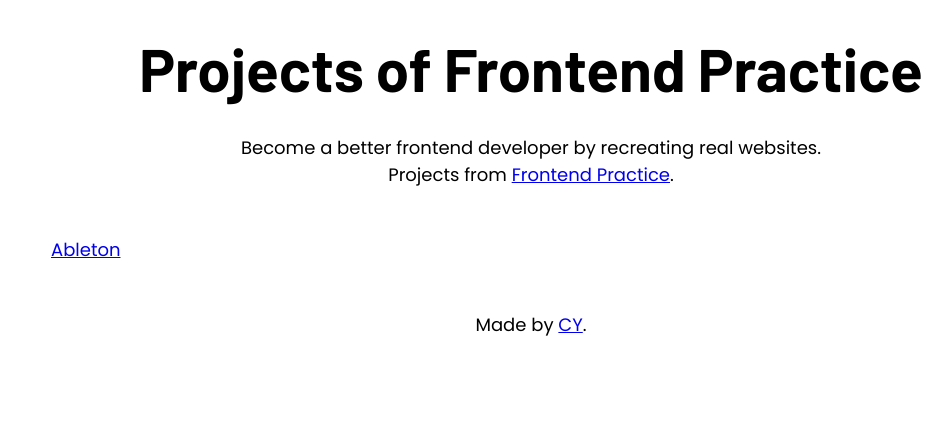
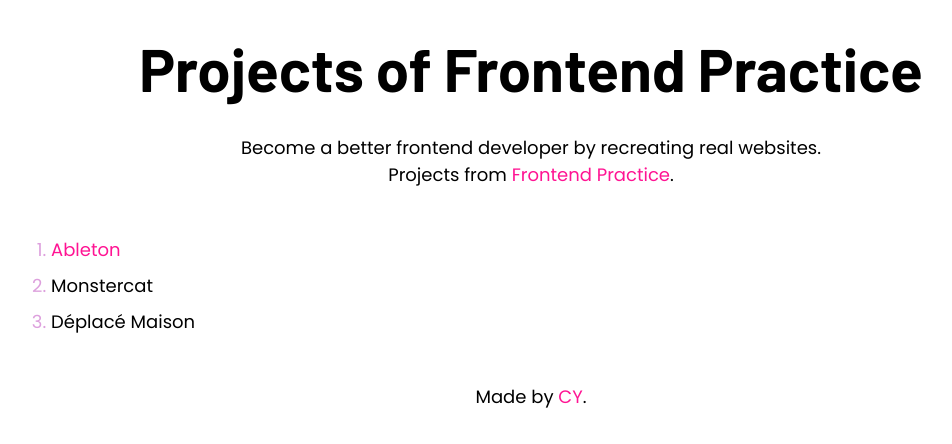
Before and after one commit to cyishere/frontend-practice, a Next.js app: page / in a window 1280 px wide. Shown: the top 444 px of the page, without its empty margins (109-1061 px from the left). Built offline with nearby package versions, Linux system fonts and the light colour scheme; a web font is replaced by a local one.

Commit message:
Optimize grid unit

```diff
--- a/components/ableton/BlueRow/BlueRow.tsx
+++ b/components/ableton/BlueRow/BlueRow.tsx
@@ -3,6 +3,7 @@
 import Link from "next/link";
 import { ChevronRight } from "react-feather";
 
+import { UNIT } from "../constants";
 import { HeadingOne } from "../Headings";
 
 const BlueRow: React.FC = () => {
@@ -39,8 +40,8 @@
 
 const Wrapper = styled.div`
   display: grid;
-  grid-template-columns: repeat(12, 8.33rem);
-  grid-template-rows: repeat(5, 8.33rem);
+  grid-template-columns: repeat(12, ${UNIT});
+  grid-template-rows: repeat(5, ${UNIT});
 `;
 
 const Left = styled.div`
--- a/components/ableton/CyanRow/CyanRow.tsx
+++ b/components/ableton/CyanRow/CyanRow.tsx
@@ -1,5 +1,7 @@
 import styled from "styled-components";
 import Image from "next/image";
+
+import { UNIT } from "../constants";
 
 const CyanRow: React.FC = () => {
   return (
@@ -37,8 +39,8 @@
 
 const Wrapper = styled.div`
   display: grid;
-  grid-template-columns: repeat(12, 8.33rem);
-  grid-template-rows: repeat(9, 8.33rem);
+  grid-template-columns: repeat(12, ${UNIT});
+  grid-template-rows: repeat(9, ${UNIT});
   position: relative;
 
   &::before {
--- a/components/ableton/Grid/Grid.tsx
+++ b/components/ableton/Grid/Grid.tsx
@@ -1,4 +1,6 @@
 import styled from "styled-components";
+
+import { UNIT } from "../constants";
 
 const Grid: React.FC = ({ children }) => {
   return <Wrapper>{children}</Wrapper>;
@@ -6,7 +8,7 @@
 
 const Wrapper = styled.div`
   display: grid;
-  grid-template-columns: repeat(12, 8.33rem);
+  grid-template-columns: repeat(12, ${UNIT});
 `;
 
 export default Grid;
--- a/components/ableton/PurpleRow/PurpleRow.tsx
+++ b/components/ableton/PurpleRow/PurpleRow.tsx
@@ -1,5 +1,7 @@
 import styled from "styled-components";
 import Image from "next/image";
+
+import { UNIT } from "../constants";
 
 const PurpleRow: React.FC = () => {
   return (
@@ -28,8 +30,8 @@
 
 const Wrapper = styled.div`
   display: grid;
-  grid-template-columns: repeat(12, 8.33rem);
-  grid-template-rows: repeat(7, 8.33rem);
+  grid-template-columns: repeat(12, ${UNIT});
+  grid-template-rows: repeat(7, ${UNIT});
   position: relative;
 
   &::before {
--- a/components/ableton/YellowRow/YellowRow.tsx
+++ b/components/ableton/YellowRow/YellowRow.tsx
@@ -1,5 +1,7 @@
 import styled from "styled-components";
 import Image from "next/image";
+
+import { UNIT } from "../constants";
 
 const YellowColumn: React.FC = () => {
   return (
@@ -30,8 +32,8 @@
 const Wrapper = styled.div`
   position: relative;
   display: grid;
-  grid-template-rows: repeat(7, 8.33rem);
-  grid-template-columns: repeat(12, 8.33rem);
+  grid-template-rows: repeat(7, ${UNIT});
+  grid-template-columns: repeat(12, ${UNIT});
 
   &::before {
     content: "";
--- /dev/null
+++ b/components/ableton/constants.ts
@@ -0,0 +1 @@
+export const UNIT = `minmax(3.75rem, 8.33rem)`;
--- a/pages/index.tsx
+++ b/pages/index.tsx
@@ -1,8 +1,10 @@
 import type { NextPage } from "next";
 import { Fragment } from "react";
+import styled from "styled-components";
 import Link from "next/link";
-import styled from "styled-components";
+
 import SEO from "@/components/SEO";
+import GlobalStyles from "@/styles/GlobalStyles";
 
 const Home: NextPage = () => {
   return (
@@ -28,11 +30,13 @@
           </p>
         </Header>
         <Main>
-          <ol>
-            <li>
+          <List>
+            <ListItem>
               <Link href="/ableton">Ableton</Link>
-            </li>
-          </ol>
+            </ListItem>
+            <ListItem>Monstercat</ListItem>
+            <ListItem>Déplacé Maison</ListItem>
+          </List>
         </Main>
         <Footer>
           <p>
@@ -44,6 +48,7 @@
           </p>
         </Footer>
       </Wrapper>
+      <GlobalStyles />
     </Fragment>
   );
 };
@@ -75,6 +80,21 @@
   margin-bottom: 3rem;
 `;
 
+const List = styled.ol`
+  list-style: revert;
+`;
+
+const ListItem = styled.li`
+  display: list-item;
+  &:not(:last-of-type) {
+    margin-bottom: 0.5em;
+  }
+
+  &::marker {
+    color: plum;
+  }
+`;
+
 const Footer = styled.footer`
   text-align: center;
 `;
--- /dev/null
+++ b/styles/GlobalStyles.ts
@@ -0,0 +1,14 @@
+import { createGlobalStyle } from "styled-components";
+
+const GlobalStyles = createGlobalStyle`
+  a {
+    color: deeppink;
+    text-decoration: none;
+  }
+
+  a:hover {
+    text-decoration: revert;
+  }
+`;
+
+export default GlobalStyles;
```
